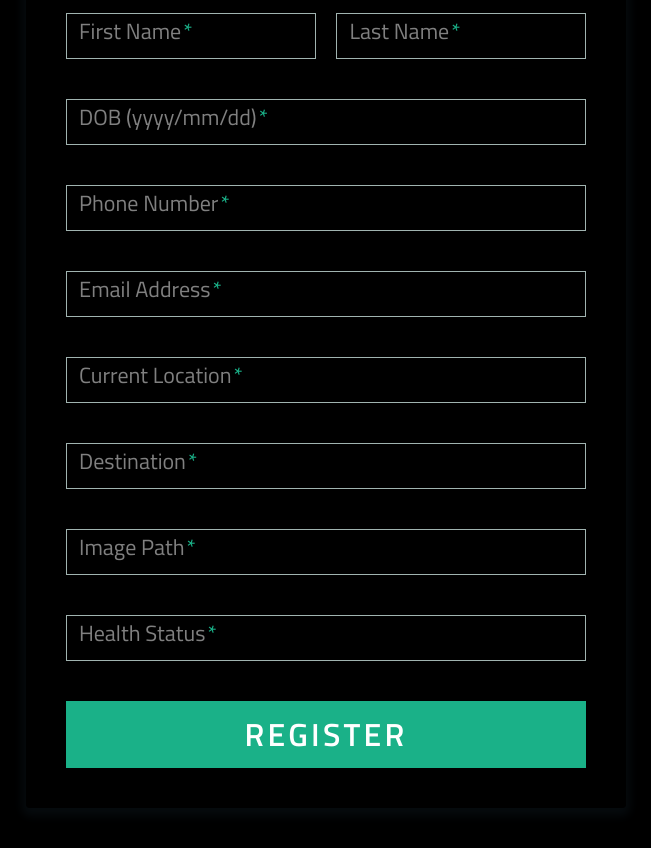
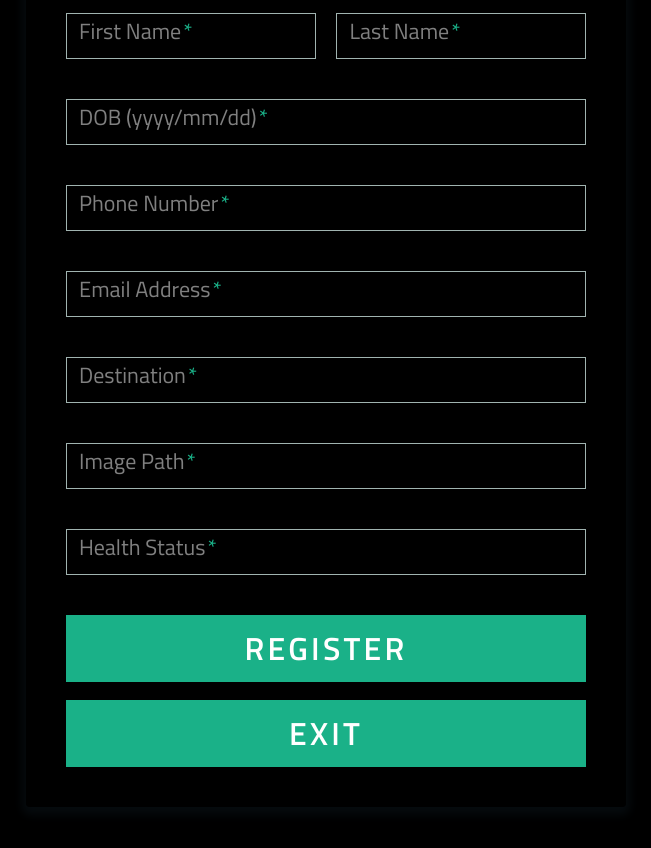
Before and after one commit to WaelLoop/JACAWA, a plain HTML site: page pages/new_refugee.html in a window 1280 px wide. Shown: the part 144-992 px from the top of the page, without its empty margins (314-965 px from the left). Drawn offline with nearby package versions, Linux system fonts and the light colour scheme.

Commit message:
added exit buttons and removed current location

```diff
--- a/pages/new_refugee.html
+++ b/pages/new_refugee.html
@@ -56,13 +56,6 @@
 
           <div class="field-wrap">
             <label>
-              Current Location<span class="req">*</span>
-            </label>
-            <input type="text" name="location"  autocomplete="off"/>
-          </div>
-
-          <div class="field-wrap">
-            <label>
               Destination<span class="req">*</span>
             </label>
             <input type="text" name="destination"  autocomplete="off"/>
@@ -82,9 +75,12 @@
             <input type="text" name="health"  autocomplete="off"/>
           </div>
 
-          <button type="submit" class="button button-block"/>Register</button>
+          <button type="submit" class="button button-block"/>Register</button><br>
+          </form>
 
-          </form>
+        <form action="../index.html" method="post">
+          <button type="submit" class="button button-block"/>Exit</button>
+        </form>
 
         </div>
 
```
Also changed, not shown: pages/admin_login.html (+1 -1 lines), pages/update_refugee.html (+4 -8 lines).
